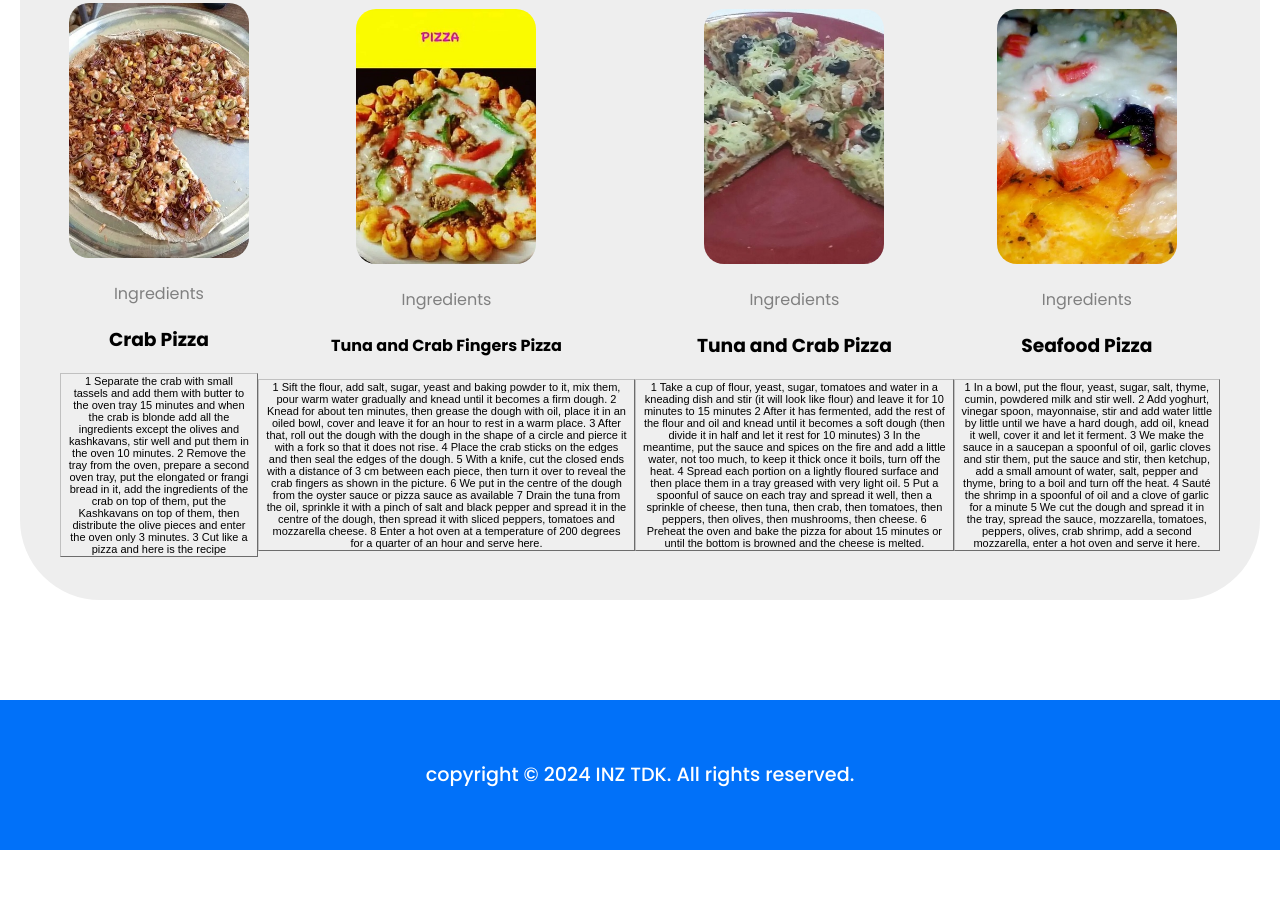
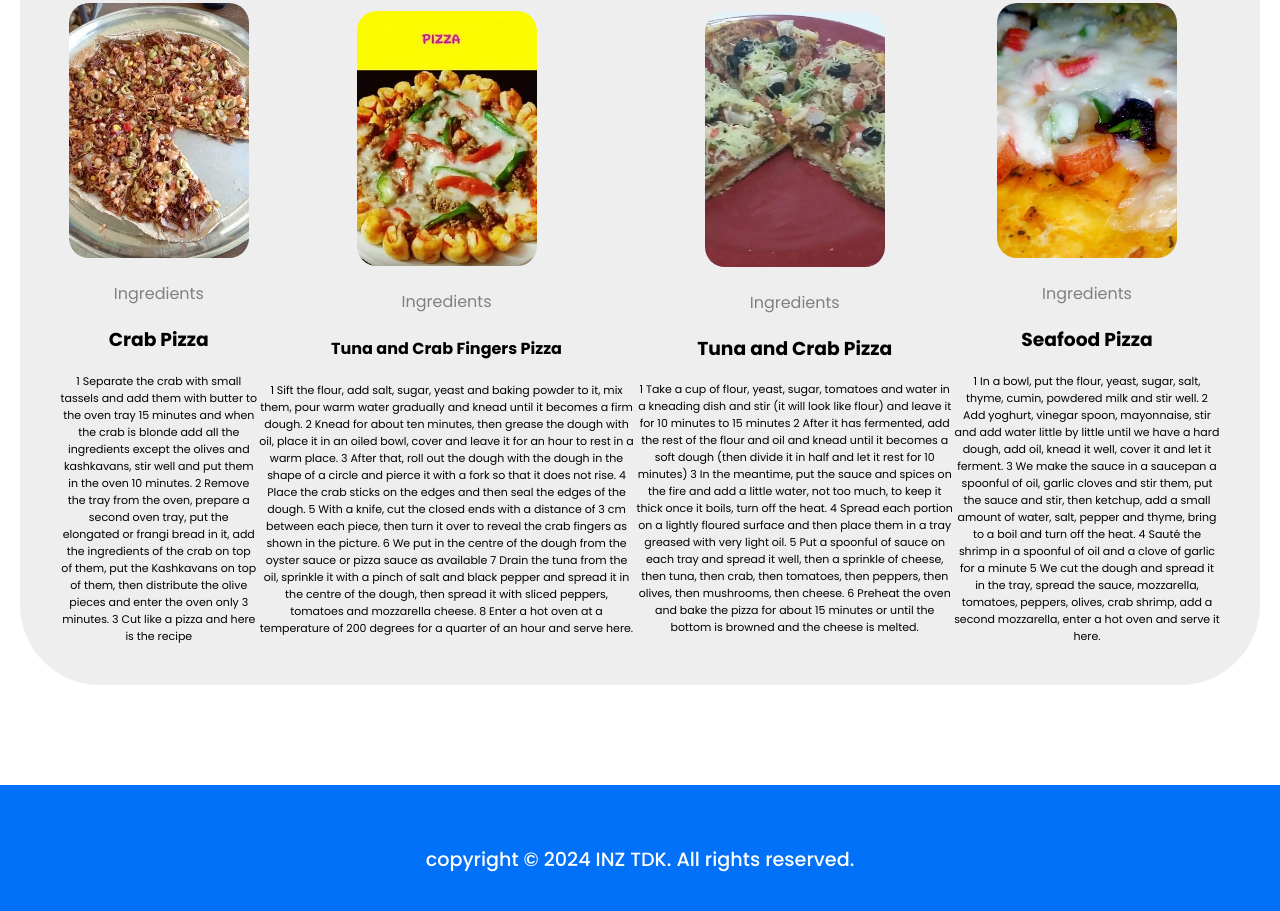
Before and after one commit to Abdelbasset-dz/pizzorino_website, a plain HTML site: page index.html in a window 1280 px wide. Shown: the part 1037-1948 px from the top of the page. Before the commit the page ends 1887 px from the top, so only its background shows below. Drawn offline with Linux system fonts and the light colour scheme.

Commit message:
Update index.html

```diff
--- a/index.html
+++ b/index.html
@@ -2,10 +2,7 @@
 <html lang="en">
   <head>
     <meta charset="UTF-8" />
-    <meta
-      name="viewport"
-      content="width=device-width,initial-scale=1.0,maximum-scale=1.0,user-scalable=no"
-    />
+    <meta name="viewport" content="width=device-width, initial-scale=1.0" />
 
     <!-- FONTS -->
     <link
@@ -78,7 +75,7 @@
             <div class="boxInfo">
               <p class="Ingredients">Ingredients</p>
               <h3 class="boxName">Crab Pizza</h3>
-              <button class="description">
+              <div class="description">
                 1 Separate the crab with small tassels and add them with butter
                 to the oven tray 15 minutes and when the crab is blonde add all
                 the ingredients except the olives and kashkavans, stir well and
@@ -88,7 +85,7 @@
                 the Kashkavans on top of them, then distribute the olive pieces
                 and enter the oven only 3 minutes. 3 Cut like a pizza and here
                 is the recipe
-              </button>
+              </div>
             </div>
           </section>
 
@@ -100,7 +97,7 @@
             <div class="boxInfo">
               <p class="Ingredients">Ingredients</p>
               <h4 class="boxName">Tuna and Crab Fingers Pizza</h4>
-              <button class="description">
+              <div class="description">
                 1 Sift the flour, add salt, sugar, yeast and baking powder to
                 it, mix them, pour warm water gradually and knead until it
                 becomes a firm dough. 2 Knead for about ten minutes, then grease
@@ -118,7 +115,7 @@
                 tomatoes and mozzarella cheese. 8 Enter a hot oven at a
                 temperature of 200 degrees for a quarter of an hour and serve
                 here.
-              </button>
+              </div>
             </div>
           </section>
 
@@ -130,7 +127,7 @@
             <div class="boxInfo">
               <p class="Ingredients">Ingredients</p>
               <h3 class="boxName">Tuna and Crab Pizza</h3>
-              <button class="description">
+              <div class="description">
                 1 Take a cup of flour, yeast, sugar, tomatoes and water in a
                 kneading dish and stir (it will look like flour) and leave it
                 for 10 minutes to 15 minutes 2 After it has fermented, add the
@@ -145,7 +142,7 @@
                 peppers, then olives, then mushrooms, then cheese. 6 Preheat the
                 oven and bake the pizza for about 15 minutes or until the bottom
                 is browned and the cheese is melted.
-              </button>
+              </div>
             </div>
           </section>
 
@@ -157,7 +154,7 @@
             <div class="boxInfo">
               <p class="Ingredients">Ingredients</p>
               <h3 class="boxName">Seafood Pizza</h3>
-              <button class="description">
+              <div class="description">
                 1 In a bowl, put the flour, yeast, sugar, salt, thyme, cumin,
                 powdered milk and stir well. 2 Add yoghurt, vinegar spoon,
                 mayonnaise, stir and add water little by little until we have a
@@ -170,7 +167,7 @@
                 it in the tray, spread the sauce, mozzarella, tomatoes, peppers,
                 olives, crab shrimp, add a second mozzarella, enter a hot oven
                 and serve it here.
-              </button>
+              </div>
             </div>
           </section>
 
```
